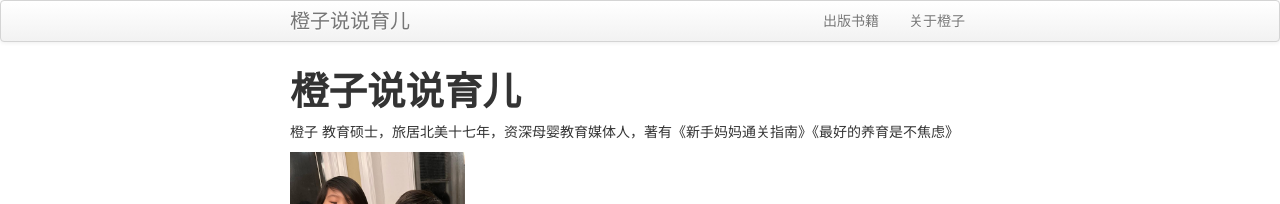
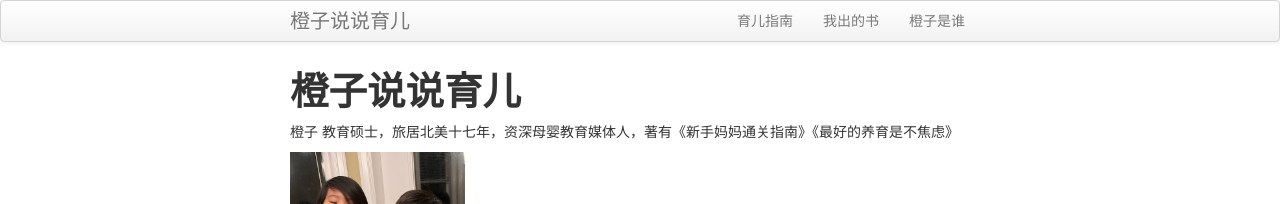
Before and after one commit to orange-talk-kid/orange-talk-kid.github.io, a Jekyll site: the page built from index.md, in a window 1280 px wide. Shown: the top 204 px of the page. Built offline with Jekyll 4.4.1, drawn with Linux system fonts in a browser that asks for light colours.

Commit message:
Update default.html

```diff
--- a/_includes/themes/twitter/default.html
+++ b/_includes/themes/twitter/default.html
@@ -33,8 +33,9 @@
         <div class="container-narrow">
           <a class="brand" href="{{ HOME_PATH }}">{{ site.title }}</a>
           <ul class="nav">
-              <li><a href="{{ BASE_PATH }}/pages/book.html">出版书籍</a></li>
-              <li><a href="{{ BASE_PATH }}/pages/about.html">关于橙子</a></li>
+              <li><a href="{{ BASE_PATH }}/pages/howto.html">育儿指南</a></li>
+              <li><a href="{{ BASE_PATH }}/pages/book.html">我出的书</a></li>
+              <li><a href="{{ BASE_PATH }}/pages/about.html">橙子是谁</a></li>
           </ul>
         </div>
       </div>
```
